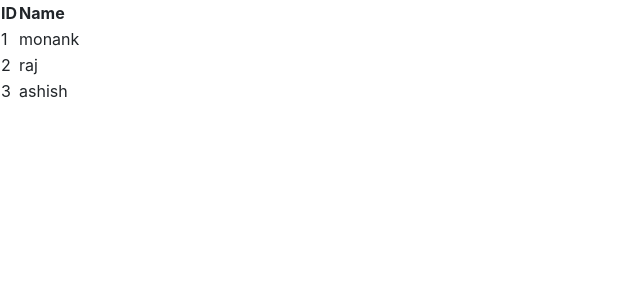
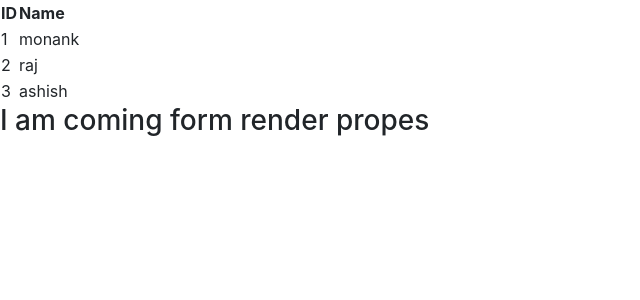
Before and after one commit to monanksojitra/book-store, a React (Create React App) app: page / in a window 1280 px wide. Shown: the top 300 px of the page, without its empty margins (0-640 px from the left). Built offline with nearby package versions, Linux system fonts and the light colour scheme.

Commit message:
Day 9 task 2

```diff
--- a/src/App.js
+++ b/src/App.js
@@ -2,6 +2,7 @@ import React from 'react'
 import Focusinput from './component/Focusinput'
 import LoginForm from './component/LoginForm'
 import Navbar from './component/Navbar'
+import RenderPropsCom from './component/RenderPropsCom'
 import About from './pages/About'
 import Home from './pages/Home'
 
@@ -28,6 +29,11 @@ export default function App() {
       <LoginForm/> */}
       {/* <Focusinput/> */}
       <Home/>
+      <RenderPropsCom render={()=>{
+        return(
+          <h3>I am coming form render propes</h3>
+        )
+      }}/>
     </div>
   )
 }
--- /dev/null
+++ b/src/component/RenderPropsCom.js
@@ -0,0 +1,9 @@
+import React, { Component } from 'react'
+
+export default class RenderPropsCom extends Component {
+  render() {
+    return (
+        this.props.render()
+    )
+  }
+}
```
